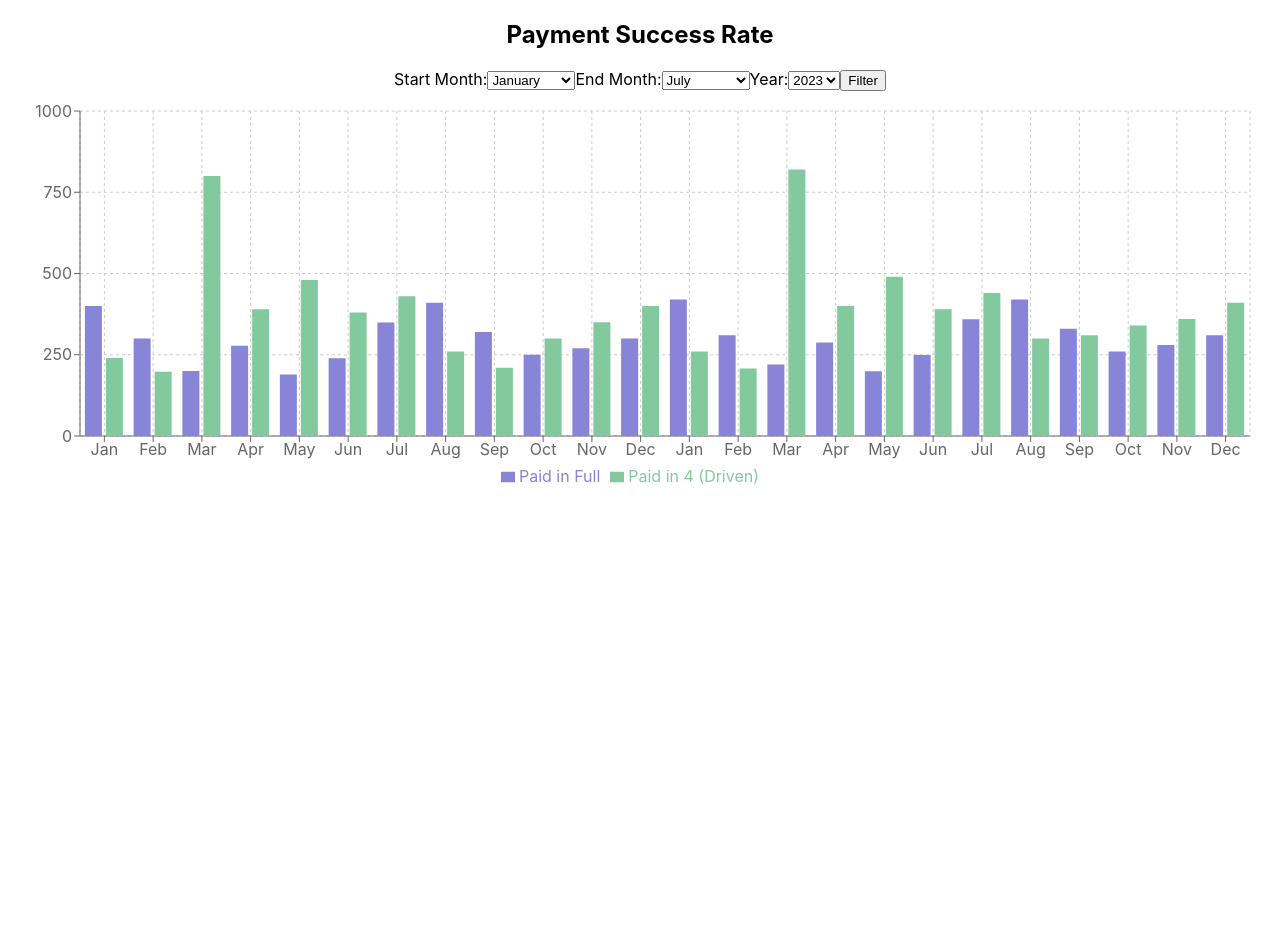
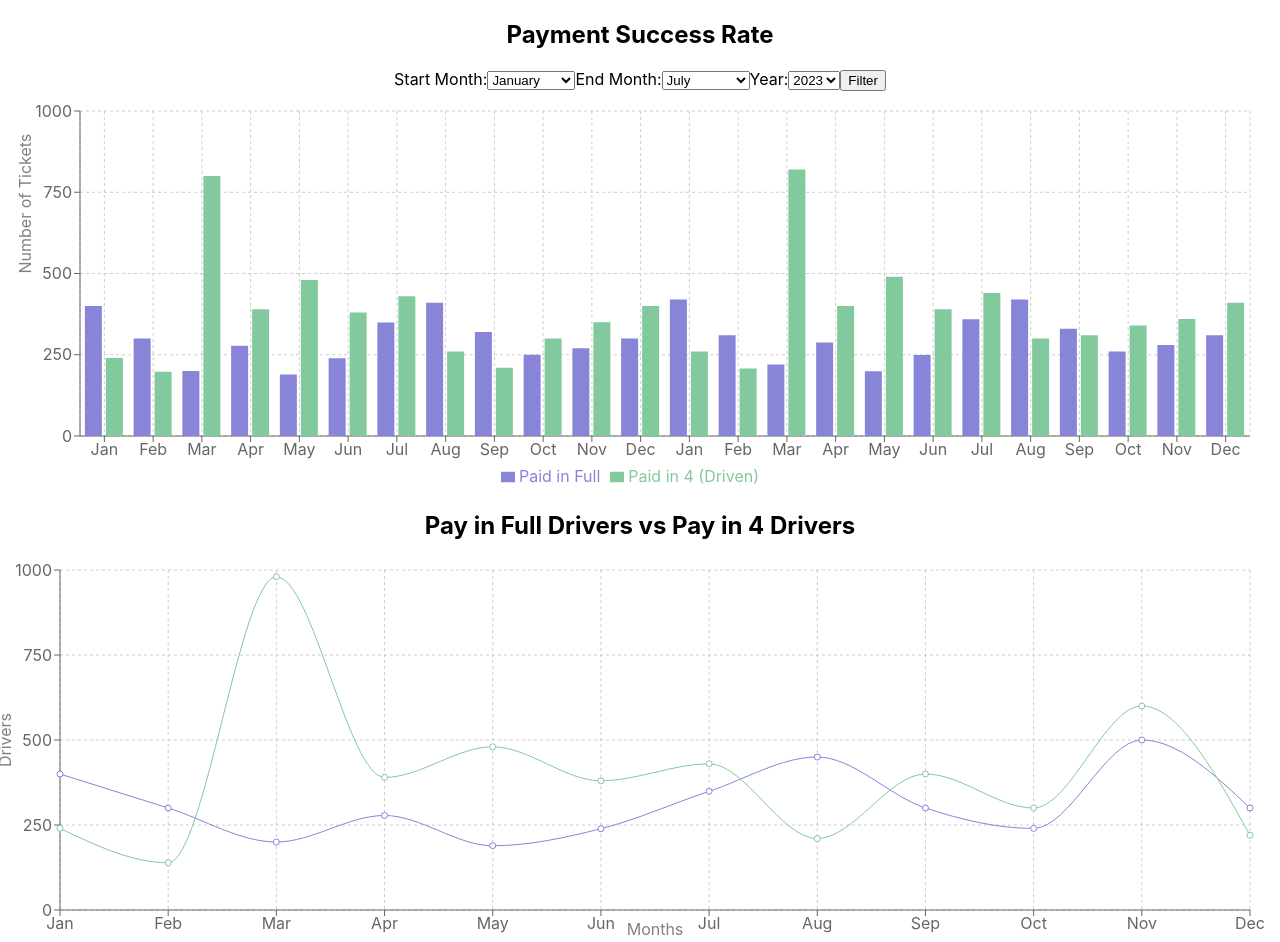
Before and after one commit to Timchung18/driven_admin, a React (Create React App) app: page / in a window 1280 px wide. Shown: the top 942 px of the page. Before the commit the page ends 800 px from the top, so only its background shows below. Built offline with nearby package versions, Linux system fonts and the light colour scheme.

Commit message:
line graph initial set up

```diff
--- a/src/App.js
+++ b/src/App.js
@@ -1,11 +1,12 @@
 import './App.css';
 import BarChartContainer from './components/paymentSuccessRateBarChart';
-
+import LineGraph from './components/driversLineGraph';
 
 function App() {
   return (
     <div className="App">
       <BarChartContainer />
+      <LineGraph />
     </div>
   );
 }
--- /dev/null
+++ b/src/components/driversLineGraph.js
@@ -0,0 +1,50 @@
+import React from 'react';
+import { LineChart, Line, XAxis, YAxis, CartesianGrid, Tooltip, Legend, ResponsiveContainer, Label } from 'recharts';
+
+const data = [
+    { month: 'Jan', payInFull: 400, payIn4: 240 },
+    { month: 'Feb', payInFull: 300, payIn4: 139 },
+    { month: 'Mar', payInFull: 200, payIn4: 980 },
+    { month: 'Apr', payInFull: 278, payIn4: 390 },
+    { month: 'May', payInFull: 189, payIn4: 480 },
+    { month: 'Jun', payInFull: 239, payIn4: 380 },
+    { month: 'Jul', payInFull: 349, payIn4: 430 },
+    { month: 'Aug', payInFull: 450, payIn4: 210 },
+    { month: 'Sep', payInFull: 300, payIn4: 400 },
+    { month: 'Oct', payInFull: 240, payIn4: 300 },
+    { month: 'Nov', payInFull: 500, payIn4: 600 },
+    { month: 'Dec', payInFull: 300, payIn4: 220 },
+];
+
+
+const LineGraph = () => {
+  return (
+    <div>
+      <h2>Pay in Full Drivers vs Pay in 4 Drivers</h2>
+      <ResponsiveContainer width="100%" height={400}>
+        <LineChart
+          data={data}
+          margin={{
+            top: 10, right: 30, left: 0, bottom: 0,
+          }}
+        >
+          <CartesianGrid strokeDasharray="3 3" />
+          <XAxis dataKey="month">
+            <Label value="Months" position="insideBottom" style={{ textAnchor: 'middle' }} />
+          </XAxis>
+          <YAxis>
+            <Label angle={-90} position='insideLeft' style={{ textAnchor: 'middle' }}>
+              Drivers
+            </Label>
+          </YAxis>
+          <Tooltip />
+          <Legend />
+          <Line type="monotone" dataKey="payInFull" stroke="#8884d8" name="Pay in Full" />
+          <Line type="monotone" dataKey="payIn4" stroke="#82ca9d" name="Pay in 4" />
+        </LineChart>
+      </ResponsiveContainer>
+    </div>
+  );
+};
+
+export default LineGraph;
--- a/src/components/paymentSuccessRateBarChart.js
+++ b/src/components/paymentSuccessRateBarChart.js
@@ -41,7 +41,7 @@ const MyBarChart = ({data}) => {
       >
         <CartesianGrid strokeDasharray="3 3" />
         <XAxis dataKey="month" />
-        <YAxis />
+        <YAxis label={{ value: 'Number of Tickets', angle: -90, position: 'insideLeft' }} />
         <Tooltip />
         <Legend />
         <Bar dataKey="traditionalCompletedTickets" name="Paid in Full" fill="#8884d8" />
```
